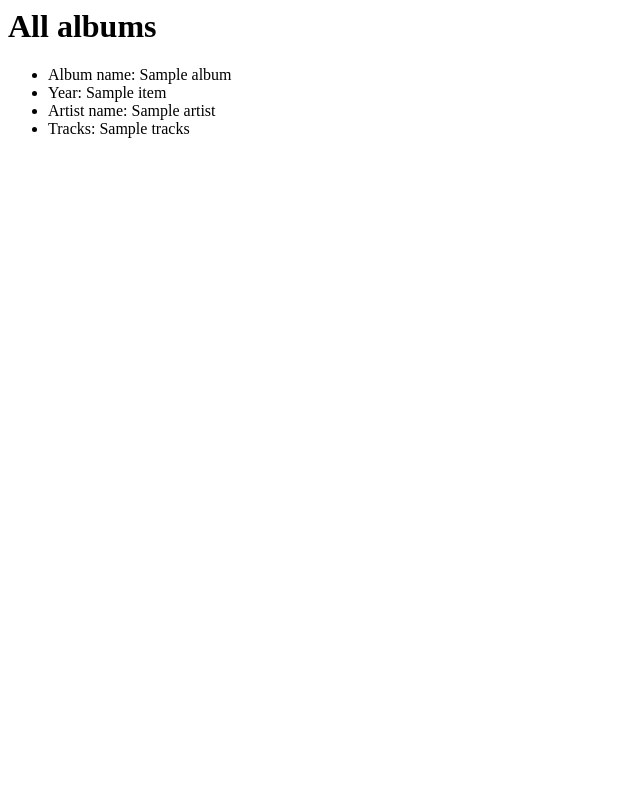
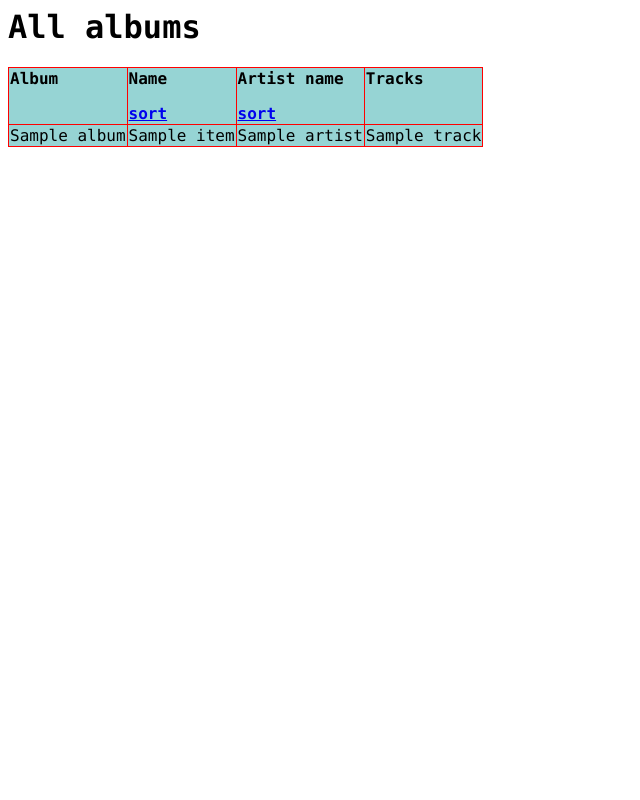
Before and after one commit to MinnullinIlshat/albums, a Django app: page / in a window 1280 px wide. Shown: the whole page, without its empty margins (0-640 px from the left). Run offline with Django 4.2, Linux system fonts and the light colour scheme; a database or web service that is not in the repository returns one stand-in record (values such as "Sample title"); data that the repository does not hold is empty.

Commit message:
completed 01_11_22

```diff
--- a/albums/templates/albums/index.html
+++ b/albums/templates/albums/index.html
@@ -1,10 +1,45 @@
 <!--albums/templates/albums/album_list.html-->
 <h1>All albums</h1>
-{% for album in responses %}
-<ul>
-    <li>Album name: {{ album.album }}</li>
-    <li>Year: {{ album.name }}</li>
-    <li>Artist name: {{ album.artist.name }}</li>
-    <li>Tracks: {{ album.tracks }}
-</ul>
-{% endfor %}
+<head>
+    <style>
+        body {
+            font-family: "Lucida Console", "Courier New", monospace;
+        }
+        table, th, td {
+            border: 1px solid white;
+            border-collapse: collapse;
+            border-color: #ff0000;
+            text-align: left;
+            vertical-align: top;
+        }
+        th, td {
+            background-color: #96D4D4;
+        }
+    </style>
+</head>
+<body>
+    <table>
+        <tr>
+        <th>Album</th>
+        <th>Name
+            <p><a href="{% url 'sort_by' 'album_name' %}">sort</a></p>
+        </th>
+        <th>Artist name
+            <p><a href="{% url 'sort_by' 'artist_name' %}">sort</a></p>
+        </th>
+        <th>Tracks</th>
+        </tr>
+        {% for album in responses %}
+        <tr>
+        <td>{{ album.album }}</td>
+        <td>{{ album.name }}</td>
+        <td>{{ album.artist.name }}</td>
+        <td>
+            {% for track in album.tracks %}
+            <p>{{ track }}</p>
+            {% endfor %}
+        </td>
+        </tr>
+        {% endfor %}
+    </table>
+</body>
--- a/albums/urls.py
+++ b/albums/urls.py
@@ -6,6 +6,6 @@ from .views import index
 
 urlpatterns = [
     path('', index, name='home'),
-    path('sort_by/<str:sort_by>/', index, name='sort_by_album_name'),
-    path('sort_by/<str:sort_by>/', index, name='sort_by_artist_name')
+    path('sort_by/<str:sort_by>/', index, name='sort_by'),
+    #path('sort_by/<str:sort_by>/', index, name='sort_by_artist_name')
 ]
```
